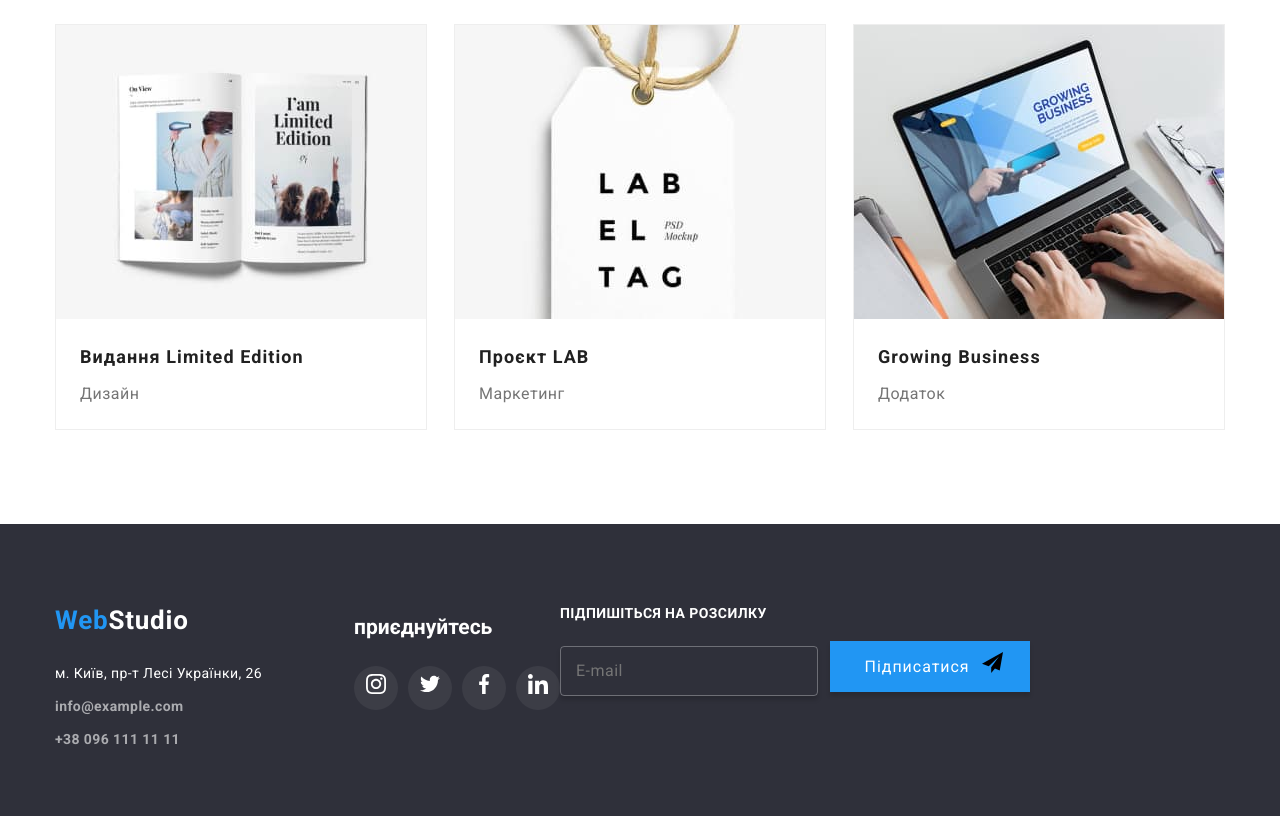
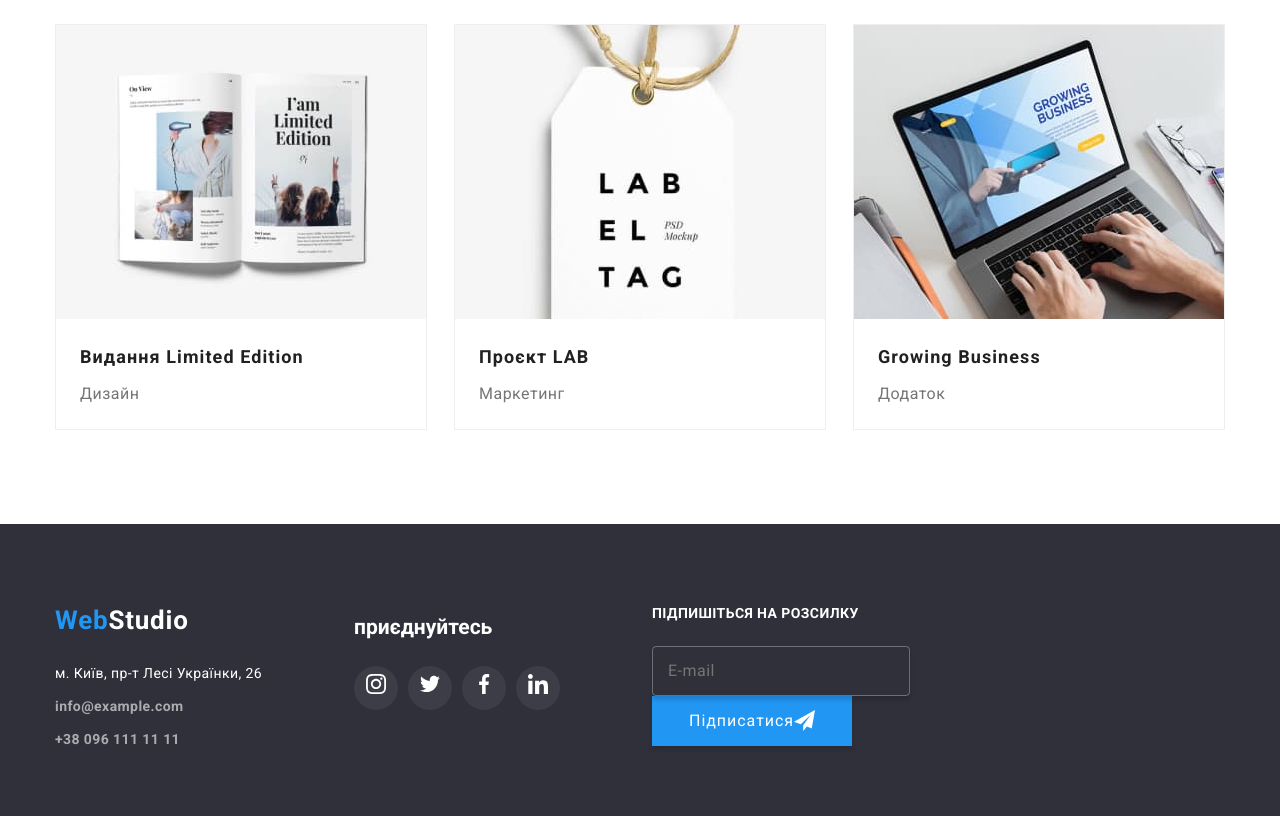
Before and after one commit to ZenyaKrymovskiy/webstudio, a plain HTML site: page pages/portfolio.html in a window 1280 px wide. Shown: the part 1105-1921 px from the top of the page. Drawn offline with nearby package versions, Linux system fonts and the light colour scheme.

Commit message:
HW-27fix

```diff
--- a/css/portfolio.css
+++ b/css/portfolio.css
@@ -314,6 +314,9 @@ letter-spacing: 0.42px;
 .footer-list-link:hover .footer-svg{
     color: var(--portfolio-white);
 }
+.footer-center{
+    margin-right: 92px;
+}
 .footer-right-form{
     display: flex;
   flex-direction: column;
@@ -332,7 +335,7 @@ letter-spacing: 0.42px;
     border-radius: 4px;
     width: 258px;
     height: 50px;
-
+  margin-right: 15px;
     margin-right: 12px;
     padding: 13px 15px;
     font-weight: 400;
@@ -345,10 +348,10 @@ letter-spacing: 0.42px;
     background-color: rgba(33, 150, 243, 0);
 }
 .footer-right-btn{
+    display: flex;
+    justify-content: center;
+    align-items: center;
     background-color: var(--portfolio-blue);
-    position: relative;
-    top: -55px;
-    margin-left: 100%;
     width: 200px;
     padding: 10px 28px;
     font-size: 16px;
@@ -364,8 +367,5 @@ letter-spacing: 0.42px;
 .footer-right-svg{
     width: 21px;
     height: 21px;
-    position: relative;
-    top: 1px;
-    left: 7px;
-    color: var(--portfolio-white);
+    fill: var(--portfolio-white);
 }
--- a/css/style.css
+++ b/css/style.css
@@ -95,14 +95,14 @@ position: relative;
 .header-list-link::after{
     content: "";
     position: absolute;
-    top: 0;
+    top: 42px;
     left:0;
     border-bottom: 6px solid var(--web-studio-blue)  ;
-
+    border-radius: 4px;
     height: 2px;
     width: 0;
     transition: all 0.3s ease-in-out;
-    padding-bottom: 45px;
+
 
 }
 .header-list-link:hover::after{
@@ -433,7 +433,7 @@ margin-top: 30px;
     position: relative;
 }
 .label{
-    background-color: rgba(47, 48, 58, 0.5);
+    background-color: rgba(47, 48, 58, 0.8);;
     height: 49px;
     color: #F5F4FA;
     position: absolute;
@@ -443,6 +443,7 @@ margin-top: 30px;
     justify-content: center;
     align-items: center;
     padding: 29px;
+    text-transform: uppercase;
 
 }
 .team {
@@ -575,12 +576,10 @@ padding-top: 89px;
     padding-bottom: 60px;
 
 }
-.footer-contacts{
-    margin-right: 92px;
-}
+
 .footer .container{
     display: flex;
-    gap: 70px;
+
 }
 .white-footer{
     color: var(--web-studio-white);
@@ -595,6 +594,7 @@ margin-bottom: 20px;
 }
 .footer-center{
     padding-top: 10px;
+    margin-right: 92px;
 }
 .address {
     display: flex;
@@ -609,7 +609,9 @@ letter-spacing: 0.42px;
 
 
 }
-
+.footer-contacts{
+    margin-right: 95px;
+}
 .footer-link:hover {
 color: rgba(255, 255, 255, 0.60);
 }
@@ -665,7 +667,7 @@ margin-bottom: 23px;
 }
 .footer-right-form{
     display: flex;
-  flex-direction: column;
+
   align-items: flex-end;
 }
 .footer-right-title{
@@ -694,15 +696,15 @@ margin-bottom: 23px;
     background-color: rgba(33, 150, 243, 0);
 }
 .footer-right-btn{
-    position: relative;
-    top: -55px;
-    margin-left: 100%;
+
+    display: flex;
+    justify-content: center;
+    align-items: center;
     width: 200px;
     padding: 10px 28px;
     font-size: 16px;
     line-height: 1.87;
     letter-spacing: 0.06em;
-    text-align: center;
     color: var(--web-studio-white);
     box-shadow: 0 4px 4px 0 rgba(0, 0, 0, 0.15);
     background-color: var(--web-studio-blue);
@@ -716,5 +718,5 @@ margin-bottom: 23px;
     position: relative;
     top: 1px;
     left: 7px;
-    color: var(--web-studio-white);
+    fill: var(--web-studio-white);
 }
```
Also changed, not shown: index.html (+8 -7 lines), pages/portfolio.html (+1 -1 lines).
